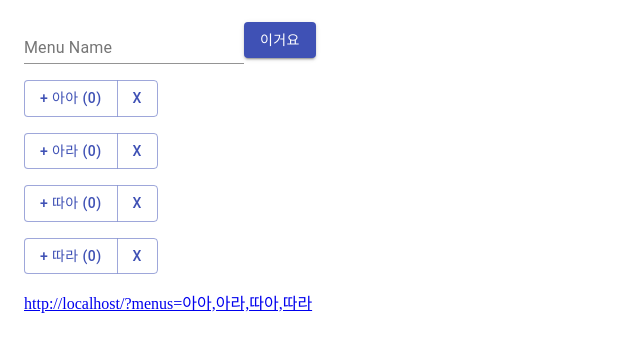
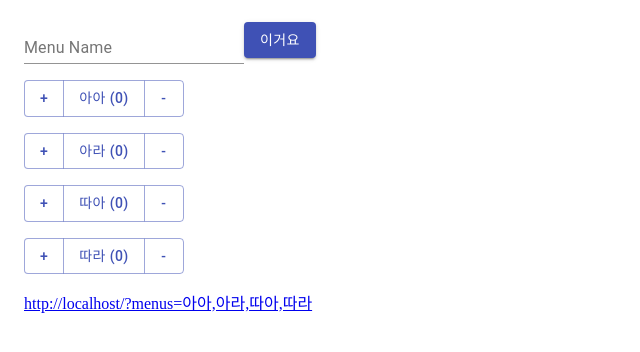
Before and after one commit to afrontend/menu-guide-next, a Next.js app: page / in a window 1280 px wide. Shown: the top 352 px of the page, without its empty margins (0-640 px from the left). Built offline with nearby package versions, Linux system fonts and the light colour scheme.

Commit message:
Add increment button

```diff
--- a/package.json
+++ b/package.json
@@ -2,10 +2,12 @@
   "name": "menu-guide-next",
   "version": "0.1.0",
   "private": true,
+  "homepage": "https://afrontend.github.io/game/menu-guide-next",
   "scripts": {
     "dev": "next dev -p 8080",
     "build": "next build",
-    "start": "next start -p 8080"
+    "start": "next start -p 8080",
+    "export": "next export"
   },
   "dependencies": {
     "@material-ui/core": "^4.9.3",
--- a/pages/index.js
+++ b/pages/index.js
@@ -80,8 +80,9 @@ function App() {
       <ListItem>
         <div key={ index } >
           <ButtonGroup color="primary" aria-label="outlined primary button group">
-            <Button className="button is-success" onClick={ inc }><span className="title is-6">{ `+ ${m.name} (${m.count})` }</span></Button>&nbsp;
-            <Button className="button is-danger" onClick={ dec }><span className="title is-6">x</span></Button>
+            <Button className="button is-success" onClick={ inc }><span className="title is-6">+</span></Button>
+            <Button className="button"><span className="title is-6">{ `${m.name} (${m.count})` }</span></Button>&nbsp;
+            <Button className="button is-danger" onClick={ dec }><span className="title is-6">-</span></Button>
           </ButtonGroup>
         </div>
       </ListItem>
```
